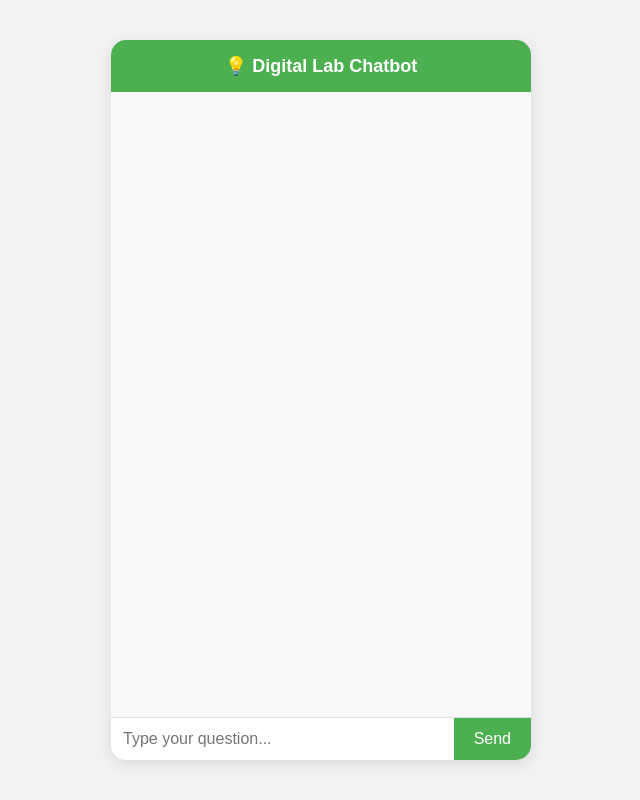
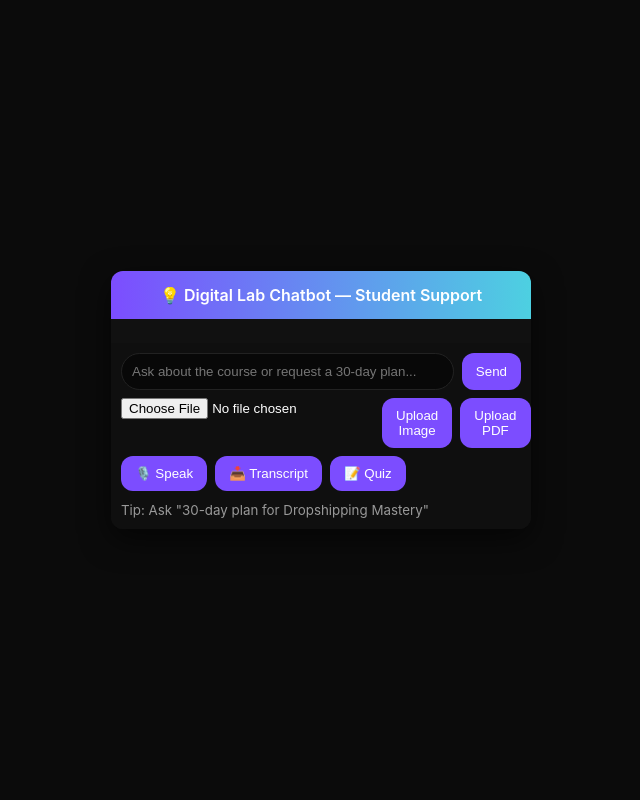
Before and after one commit to dyuthilife239/Digital-Lab-chatbot-, a Flask app: page / in a window 1280 px wide. Shown: the whole page, without its empty margins (319-959 px from the left). Run offline with Flask 3, Linux system fonts and the light colour scheme; the visitor is signed in with stand-in values (Sample User, id 1).

Commit message:
Update index.html

```diff
--- a/templates/index.html
+++ b/templates/index.html
@@ -1,126 +1,141 @@
-<!DOCTYPE html>
-<html lang="en">
+<!doctype html>
+<html>
 <head>
-  <meta charset="UTF-8">
-  <meta name="viewport" content="width=device-width, initial-scale=1.0">
-  <title>💡 Digital Lab Chatbot</title>
-  <style>
-    body {
-      font-family: Arial, sans-serif;
-      background: #f2f2f2;
-      margin: 0;
-      padding: 0;
-      display: flex;
-      justify-content: center;
-      align-items: center;
-      height: 100vh;
-    }
-    .chat-container {
-      width: 100%;
-      max-width: 420px;
-      height: 90vh;
-      background: #fff;
-      border-radius: 15px;
-      box-shadow: 0 4px 15px rgba(0,0,0,0.1);
-      display: flex;
-      flex-direction: column;
-      overflow: hidden;
-    }
-    .header {
-      background: #4CAF50;
-      color: white;
-      padding: 15px;
-      text-align: center;
-      font-size: 18px;
-      font-weight: bold;
-    }
-    .chat-box {
-      flex: 1;
-      padding: 15px;
-      overflow-y: auto;
-      background: #f9f9f9;
-    }
-    .message {
-      margin: 8px 0;
-      padding: 10px 15px;
-      border-radius: 18px;
-      max-width: 80%;
-      word-wrap: break-word;
-    }
-    .user-message {
-      background: #DCF8C6;
-      align-self: flex-end;
-    }
-    .bot-message {
-      background: #e6e6e6;
-      align-self: flex-start;
-    }
-    .input-area {
-      display: flex;
-      border-top: 1px solid #ddd;
-    }
-    input {
-      flex: 1;
-      border: none;
-      padding: 12px;
-      font-size: 16px;
-      border-radius: 0;
-      outline: none;
-    }
-    button {
-      background: #4CAF50;
-      border: none;
-      color: white;
-      padding: 12px 20px;
-      cursor: pointer;
-      font-size: 16px;
-    }
-    button:hover {
-      background: #45a049;
-    }
-  </style>
+<meta charset="utf-8">
+<meta name="viewport" content="width=device-width,initial-scale=1">
+<title>Digital Lab Chatbot</title>
+<style>
+  body{background:#0b0b0b;color:#fff;font-family:Inter,Arial;margin:0;display:flex;align-items:center;justify-content:center;height:100vh}
+  .card{width:100%;max-width:420px;background:#111;border-radius:12px;box-shadow:0 10px 30px rgba(0,0,0,.6);display:flex;flex-direction:column;overflow:hidden}
+  .header{padding:14px;background:linear-gradient(90deg,#7c4dff,#4dd0e1);font-weight:600;text-align:center}
+  .chat{flex:1;padding:12px;overflow:auto}
+  .msg{margin:8px 0;padding:10px;border-radius:12px;max-width:80%;word-break:break-word}
+  .me{background:#00e5a8;color:#000;margin-left:auto;border-bottom-right-radius:2px}
+  .bot{background:#1f1f1f;border:1px solid #222;color:#ddd}
+  .controls{padding:10px;background:#0f0f0f;display:flex;flex-direction:column;gap:8px}
+  .row{display:flex;gap:8px}
+  input[type=text]{flex:1;padding:10px;border-radius:20px;border:1px solid #222;background:#080808;color:#fff}
+  button{background:#7c4dff;color:#fff;border:none;padding:10px 14px;border-radius:12px;cursor:pointer}
+  small{color:#999}
+  .file{color:#ddd}
+</style>
 </head>
 <body>
-  <div class="chat-container">
-    <div class="header">💡 Digital Lab Chatbot</div>
-    <div id="chat-box" class="chat-box"></div>
-    <div class="input-area">
-      <input id="user-input" type="text" placeholder="Type your question...">
-      <button onclick="sendMessage()">Send</button>
+  <div class="card">
+    <div class="header">💡 Digital Lab Chatbot — Student Support</div>
+    <div id="chat" class="chat"></div>
+
+    <div class="controls">
+      <div class="row">
+        <input id="input" type="text" placeholder="Ask about the course or request a 30-day plan...">
+        <button onclick="send()">Send</button>
+      </div>
+
+      <div class="row">
+        <input id="image" type="file" accept="image/*" style="display:block">
+        <button onclick="uploadImage()">Upload Image</button>
+        <button onclick="uploadFile()">Upload PDF</button>
+      </div>
+
+      <div class="row">
+        <button onclick="startVoice()">🎙️ Speak</button>
+        <button onclick="downloadTranscript()">📥 Transcript</button>
+        <button onclick="generateQuiz()">📝 Quiz</button>
+      </div>
+
+      <div><small>Tip: Ask "30-day plan for Dropshipping Mastery"</small></div>
     </div>
   </div>
 
-  <script>
-    async function sendMessage() {
-      const input = document.getElementById("user-input");
-      const chatBox = document.getElementById("chat-box");
+<script>
+async function send(){
+  const val = document.getElementById("input").value.trim();
+  if(!val) return;
+  addMsg(val,'me');
+  document.getElementById("input").value = '';
+  const res = await fetch('/chat',{method:'POST',headers:{'Content-Type':'application/json'},body:JSON.stringify({message:val})});
+  const j = await res.json();
+  addMsg(j.reply,'bot');
+  speakText(j.reply);
+}
 
-      if (!input.value.trim()) return;
+function addMsg(text,cls){
+  const c = document.getElementById('chat');
+  const d = document.createElement('div');
+  d.className = 'msg ' + cls;
+  d.innerText = text;
+  c.appendChild(d);
+  c.scrollTop = c.scrollHeight;
+}
 
-      // Add user message
-      const userMessage = document.createElement("div");
-      userMessage.className = "message user-message";
-      userMessage.innerText = input.value;
-      chatBox.appendChild(userMessage);
+async function uploadImage(){
+  const f = document.getElementById('image').files[0];
+  if(!f) return alert('Select image');
+  addMsg('📷 Image uploaded...','me');
+  const fd = new FormData(); fd.append('image', f);
+  const res = await fetch('/upload-image',{method:'POST',body:fd});
+  const j = await res.json();
+  addMsg(j.reply,'bot'); speakText(j.reply);
+}
 
-      // Send to server
-      const response = await fetch("/chat", {
-        method: "POST",
-        headers: { "Content-Type": "application/json" },
-        body: JSON.stringify({ message: input.value })
-      });
-      const data = await response.json();
+async function uploadFile(){
+  const input = document.createElement('input');
+  input.type='file'; input.accept='.pdf';
+  input.onchange = async ()=> {
+    const f = input.files[0];
+    if(!f) return;
+    const fd = new FormData(); fd.append('file', f);
+    addMsg('📁 File uploaded','me');
+    const res = await fetch('/upload-file',{method:'POST',body:fd});
+    const j = await res.json();
+    addMsg(j.reply,'bot'); speakText(j.reply);
+  };
+  input.click();
+}
 
-      // Add bot reply
-      const botMessage = document.createElement("div");
-      botMessage.className = "message bot-message";
-      botMessage.innerText = data.reply;
-      chatBox.appendChild(botMessage);
+function speakText(text){
+  if('speechSynthesis' in window){
+    const s = new SpeechSynthesisUtterance(text);
+    s.lang = 'en-US';
+    window.speechSynthesis.speak(s);
+  }
+}
 
-      // Auto-scroll
-      chatBox.scrollTop = chatBox.scrollHeight;
-      input.value = "";
-    }
-  </script>
+function startVoice(){
+  if(!('webkitSpeechRecognition' in window) && !('SpeechRecognition' in window)){
+    alert('Voice not supported in this browser. Use Chrome on desktop/mobile.');
+    return;
+  }
+  const SpeechRecognition = window.SpeechRecognition || window.webkitSpeechRecognition;
+  const rec = new SpeechRecognition();
+  rec.lang = 'en-US';
+  rec.interimResults = false;
+  rec.onresult = e => {
+    const text = e.results[0][0].transcript;
+    document.getElementById('input').value = text;
+    send();
+  };
+  rec.onerror = e => console.log(e);
+  rec.start();
+}
+
+async function downloadTranscript(){
+  const res = await fetch('/download-transcript');
+  if(res.status === 200){
+    const blob = await res.blob();
+    const url = URL.createObjectURL(blob);
+    const a = document.createElement('a'); a.href = url; a.download = 'transcript.txt'; a.click();
+  } else { alert('Failed'); }
+}
+
+async function generateQuiz(){
+  const topic = prompt('Enter topic for quiz (e.g., Module 2: Product Research)');
+  if(!topic) return;
+  addMsg('📝 Generating quiz...','me');
+  const res = await fetch('/quiz',{method:'POST',headers:{'Content-Type':'application/json'},body:JSON.stringify({topic,length:5})});
+  const j = await res.json();
+  addMsg(j.quiz,'bot'); speakText('Quiz generated and displayed');
+}
+</script>
 </body>
 </html>
```
